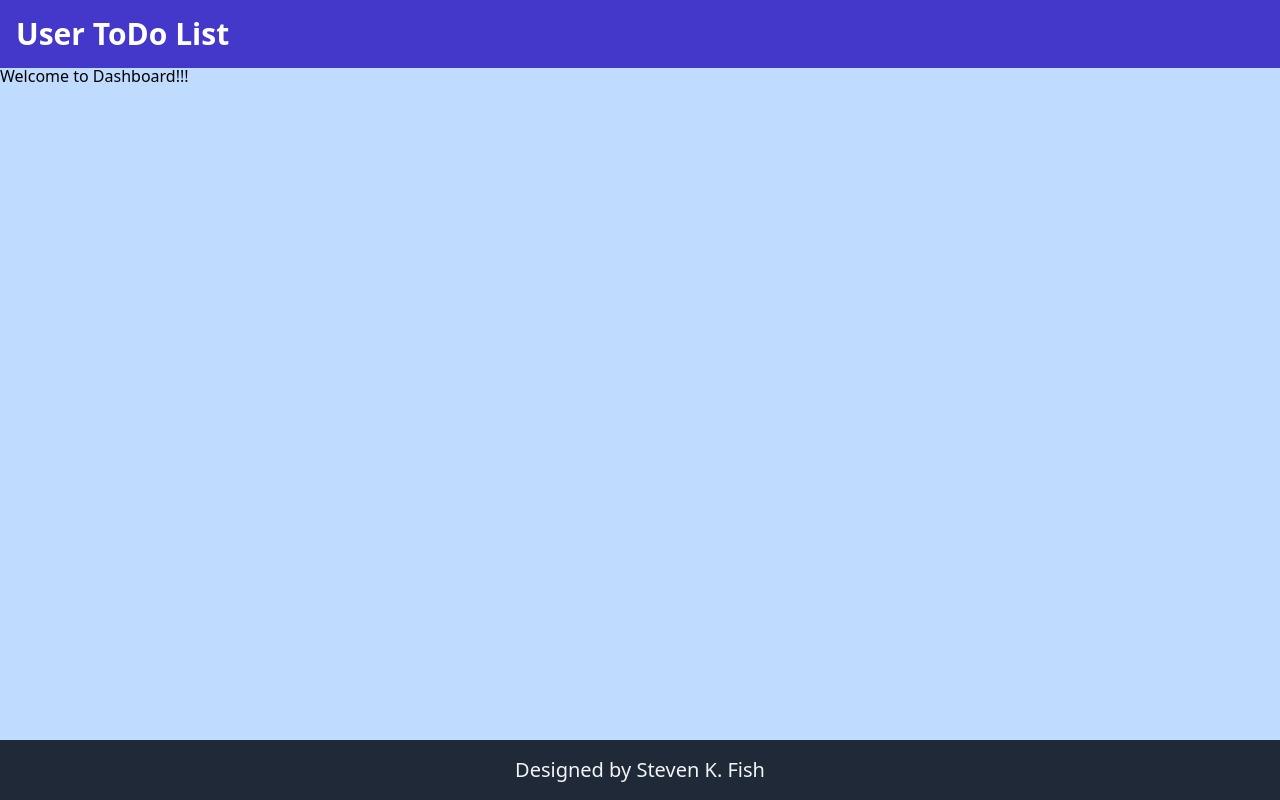
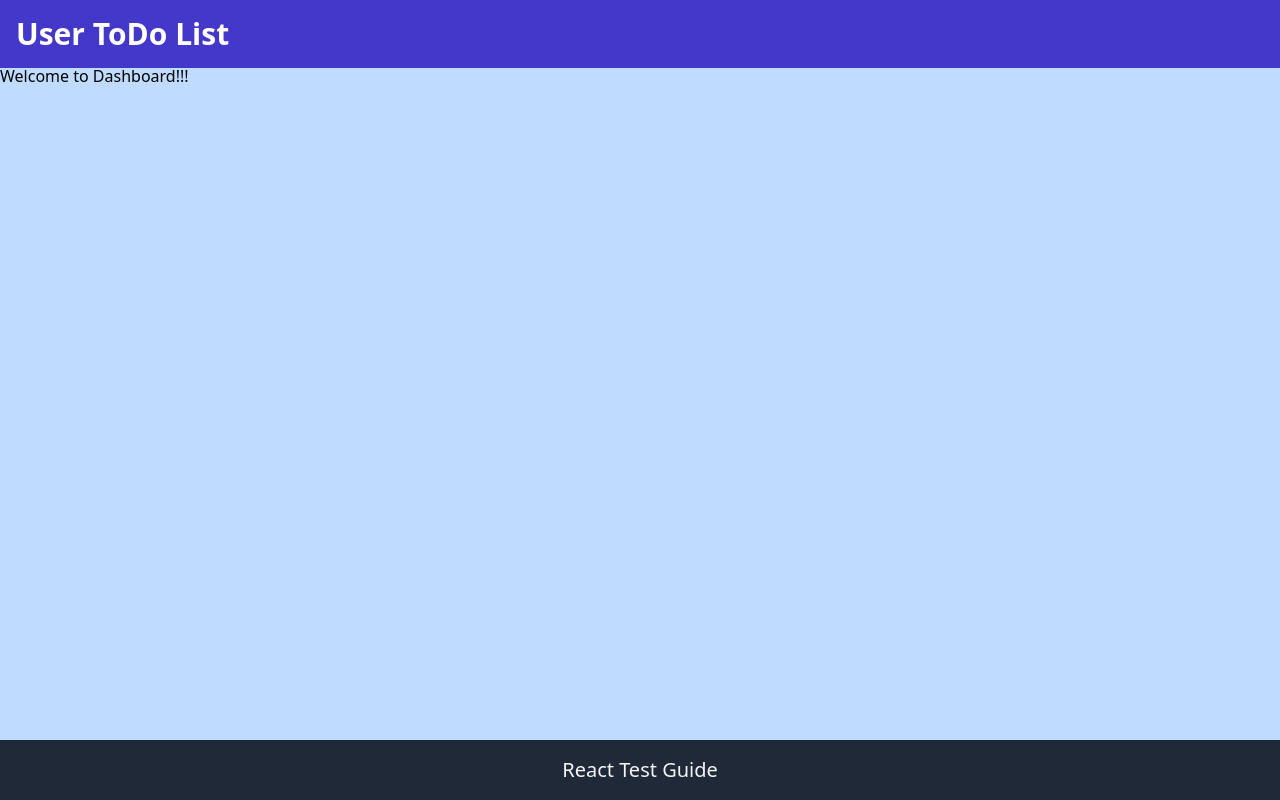
Before and after one commit to dreamcatcher000101/react-test-guide, a React (Create React App) app: page / in a window 1280 px wide. Built offline with nearby package versions, Linux system fonts and the light colour scheme.

Commit message:
feat: change footer

```diff
--- a/src/components/Layout/Footer/index.tsx
+++ b/src/components/Layout/Footer/index.tsx
@@ -3,7 +3,7 @@ import React from 'react';
 export const FooterSection: React.FC = () => {
   return (
     <footer className="flex justify-center p-4 text-gray-100 bg-gray-800 w-full fixed bottom-0">
-      <h1 className="text-xl">Designed by Steven K. Fish</h1>
+      <h1 className="text-xl">React Test Guide</h1>
     </footer>
   );
 };
```
